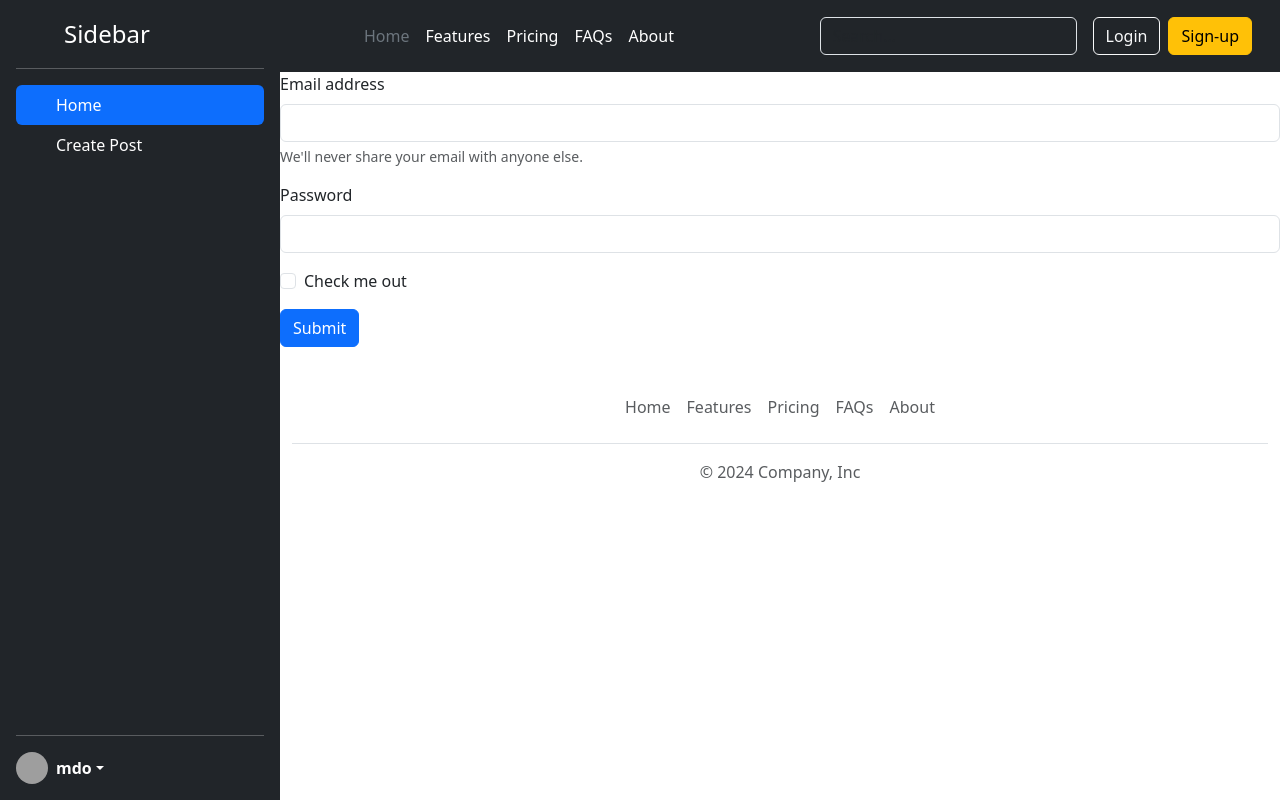
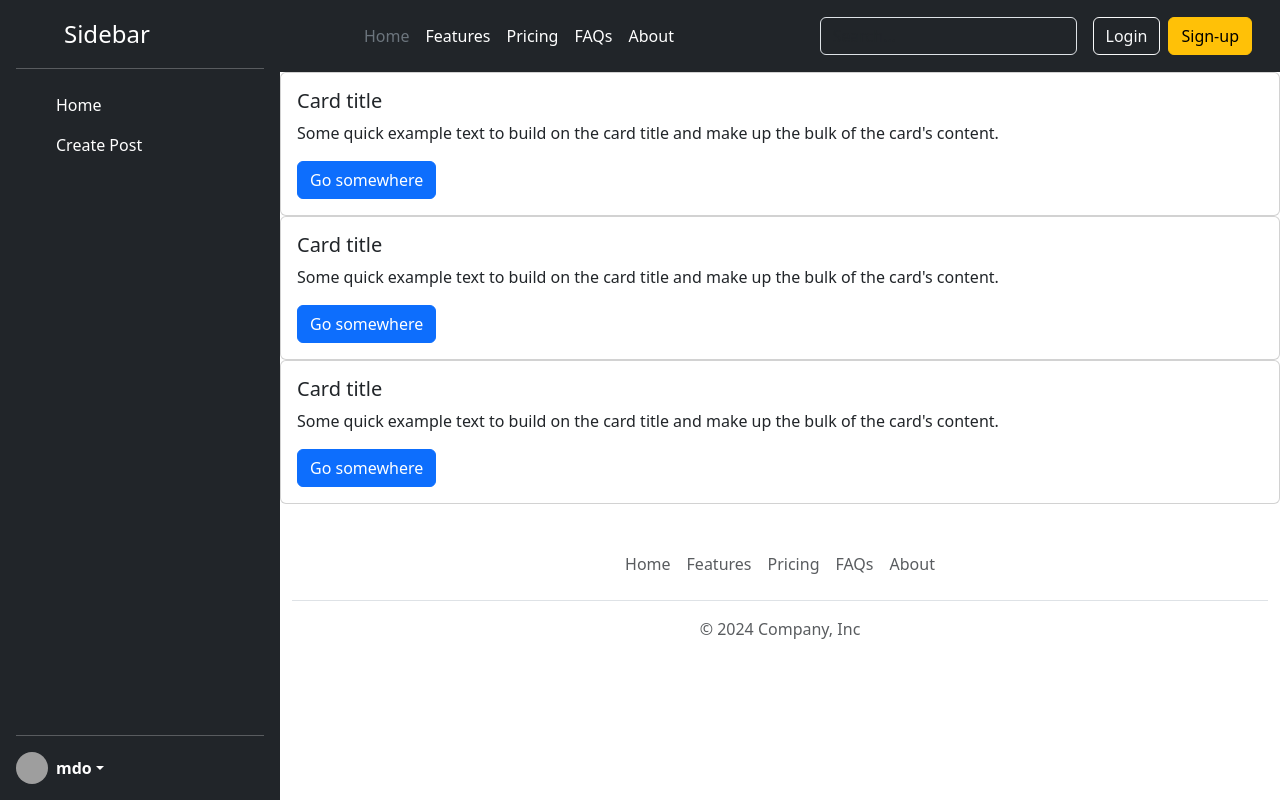
Before and after one commit to dg-codingbapunu/social-media-App, a React (Vite) app in the folder social/: page / in a window 1280 px wide. Built offline with nearby package versions, Linux system fonts and the light colour scheme; grey boxes are pictures that could not be loaded.

Commit message:
use reducer

```diff
--- a/social/src/App.jsx
+++ b/social/src/App.jsx
@@ -6,15 +6,18 @@ import Sidebar from "./components/Sidebar";
 import CreatePost from "./components/Createpost";
 import PostList from "./components/PostList";
 import { useState } from "react";
+import PostListsProvider from "./store/PostLists";
 
 function App() {
   const [selectedTab, setSelectedTab] = useState("Home");
+
   return (
+    <PostListsProvider>
       <div className="app-container">
-      <Sidebar selectedTab={selectedTab}></Sidebar>
+        <Sidebar setSelectedTab={setSelectedTab}></Sidebar>
         <div className="content">
-        <Header></Header>
-        {selectedTab === " Home" ? (
+          <Header> </Header>
+          {selectedTab === "Home" ? (
             <PostList></PostList>
           ) : (
             <CreatePost></CreatePost>
@@ -23,6 +26,7 @@ function App() {
           <Footer></Footer>
         </div>
       </div>
+    </PostListsProvider>
   );
 }
 export default App;
--- a/social/src/components/Createpost.jsx
+++ b/social/src/components/Createpost.jsx
@@ -2,7 +2,7 @@ const CreatePost = () => {
   return (
     <form>
       <div className="mb-3">
-        <label for="exampleInputEmail1" className="form-label">
+        <label htmlFor="exampleInputEmail1" className="form-label">
           Email address
         </label>
         <input
@@ -16,7 +16,7 @@ const CreatePost = () => {
         </div>
       </div>
       <div className="mb-3">
-        <label for="exampleInputPassword1" className="form-label">
+        <label htmlFor="exampleInputPassword1" className="form-label">
           Password
         </label>
         <input
@@ -31,7 +31,7 @@ const CreatePost = () => {
           className="form-check-input"
           id="exampleCheck1"
         />
-        <label className="form-check-label" for="exampleCheck1">
+        <label className="form-check-label" htmlFor="exampleCheck1">
           Check me out
         </label>
       </div>
--- a/social/src/components/PostList.jsx
+++ b/social/src/components/PostList.jsx
@@ -1,4 +1,5 @@
 import Posts from "./Posts";
+import React from "react";
 const PostList = () => {
   return (
     <>
--- a/social/src/components/Sidebar.jsx
+++ b/social/src/components/Sidebar.jsx
@@ -1,4 +1,6 @@
-const Sidebar = ({ selectedTab }) => {
+import React from "react";
+
+const Sidebar = ({ selectedTab, setSelectedTab }) => {
   return (
     <div
       className="d-flex flex-column flex-shrink-0 p-3 text-bg-dark sidebar"
@@ -20,8 +22,8 @@ const Sidebar = ({ selectedTab }) => {
             href="#"
             className={`nav-link text-white ${
               selectedTab === "Home" && "active"
-            } `}
-            aria-current="page"
+            }`}
+            onClick={() => setSelectedTab("Home")}
           >
             <svg className="bi pe-none me-2" width="16" height="16">
               <use xlinkHref="#home"></use>
@@ -29,12 +31,13 @@ const Sidebar = ({ selectedTab }) => {
             Home
           </a>
         </li>
-        <li>
+        <li className="nav-item">
           <a
             href="#"
             className={`nav-link text-white ${
               selectedTab === "Create Post" && "active"
-            } `}
+            }`}
+            onClick={() => setSelectedTab("Create Post")}
           >
             <svg className="bi pe-none me-2" width="16" height="16">
               <use xlinkHref="#speedometer2"></use>
@@ -89,4 +92,5 @@ const Sidebar = ({ selectedTab }) => {
     </div>
   );
 };
+
 export default Sidebar;
--- /dev/null
+++ b/social/src/store/PostLists.jsx
@@ -0,0 +1,13 @@
+import { createContext, useReducer } from "react";
+const PostLists = createContext({
+  postLists: [],
+  addPost: () => {},
+  deletePost: () => {},
+});
+
+const PostListsProvider = ({ children }) => {
+  const [postLists, dispatchPostLists] = useReducer();
+
+  return <PostLists.Provider value={[]}>{children}</PostLists.Provider>;
+};
+export default PostListsProvider;
```
Lines whose indentation alone changed are shown as unchanged.
